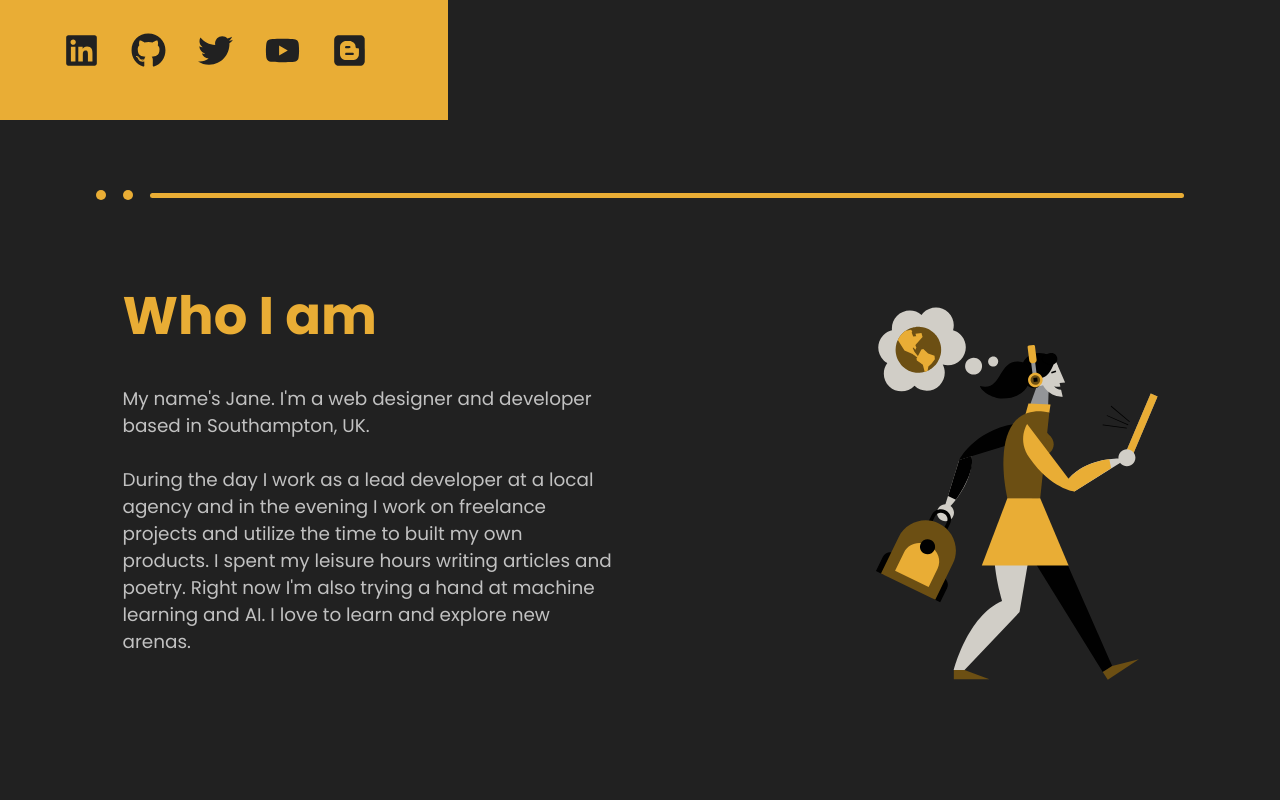
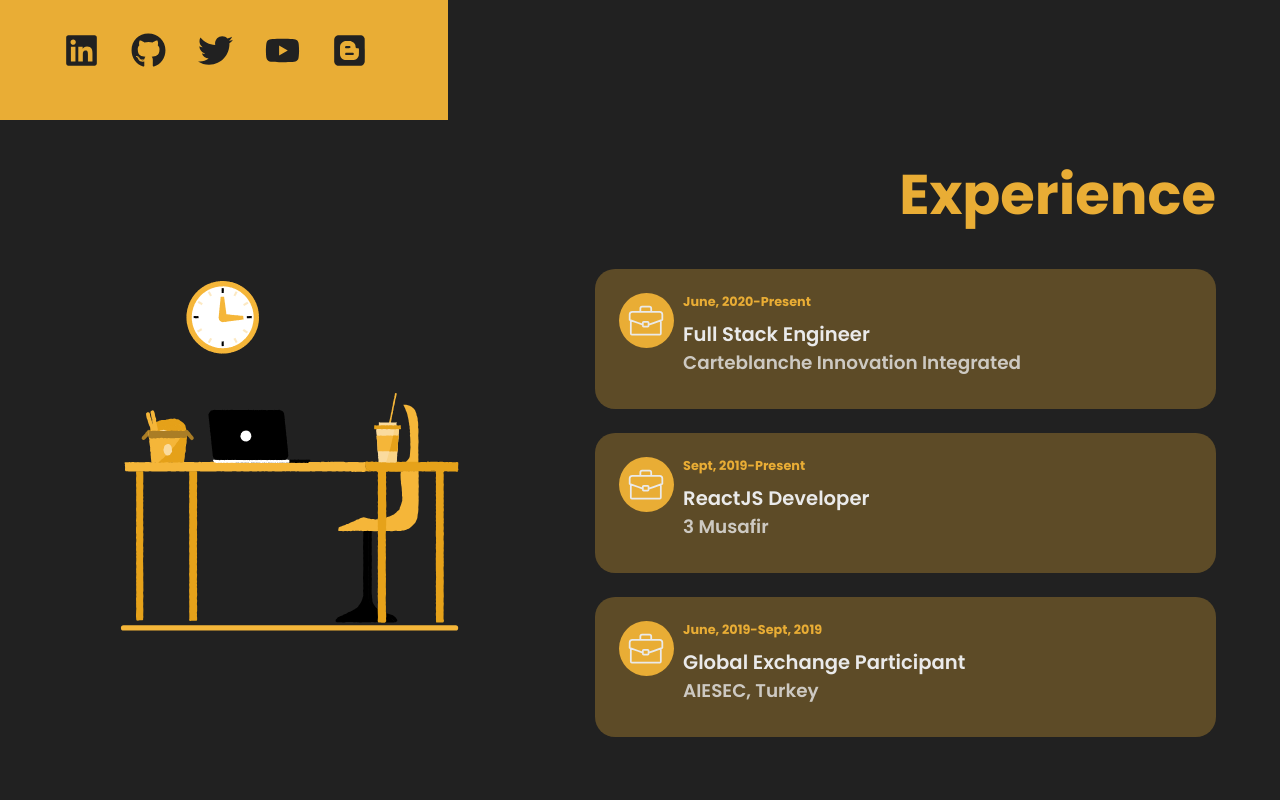
Before and after one commit to Hameezr/Hameez-Portfolio, a React (Create React App) app: page / in a window 1280 px wide. Shown: the part 680-1480 px from the top of the page. Built offline with nearby package versions, Linux system fonts and the light colour scheme; a web font is replaced by a local one.

Commit message:
added experience

```diff
--- a/src/App.js
+++ b/src/App.js
@@ -12,8 +12,6 @@
 
   const { theme } = useContext(ThemeContext);
 
-  console.log("%cDEVELOPER PORTFOLIO", `color:${theme.primary}; font-size:50px`);
-  console.log("%chttps://github.com/hhhrrrttt222111/developer-portfolio", `color:${theme.tertiary}; font-size:20px`);
   // console.log = console.warn = console.error = () => {};
 
   return (
--- a/src/components/Contacts/Contacts.js
+++ b/src/components/Contacts/Contacts.js
@@ -141,7 +141,6 @@
                 };
 
                 axios.post(contactsData.sheetAPI, responseData).then((res) => {
-                    console.log('success');
                     setSuccess(true);
                     setErrMsg('');
 
--- a/src/components/Experience/Experience.css
+++ b/src/components/Experience/Experience.css
@@ -61,7 +61,7 @@
 
 .experience-details > h6 {
     font-family: var(--primaryFont);
-    font-size: 0.85rem;
+    font-size: 0.80rem;
     font-weight: 700;
     margin-bottom: 0.5rem;
 }
--- a/src/components/Experience/Experience.js
+++ b/src/components/Experience/Experience.js
@@ -25,7 +25,9 @@
                             jobtitle={exp.jobtitle}
                             company={exp.company}
                             startYear={exp.startYear}
-                            endYear={exp.endYear}/>
+                            endYear={exp.endYear}
+                            details={exp.details}
+                            />
                     ))}
                  </div>
              </div>
--- a/src/components/Experience/ExperienceCard.js
+++ b/src/components/Experience/ExperienceCard.js
@@ -1,44 +1,78 @@
-import React, { useContext } from 'react';
-import { makeStyles } from '@material-ui/core/styles';
-import Fade from 'react-reveal/Fade';
+import React, { useContext } from "react";
+import { makeStyles } from "@material-ui/core/styles";
+import Fade from "react-reveal/Fade";
 
-import { ThemeContext } from '../../contexts/ThemeContext';
+import { ThemeContext } from "../../contexts/ThemeContext";
 
-import expImgWhite from '../../assets/svg/experience/expImgWhite.svg'
-import expImgBlack from '../../assets/svg/experience/expImgBlack.svg'
+import expImgWhite from "../../assets/svg/experience/expImgWhite.svg";
+import expImgBlack from "../../assets/svg/experience/expImgBlack.svg";
 
-import './Experience.css'
+import "./Experience.css";
 
-function ExperienceCard({id, company, jobtitle, startYear, endYear}) {
-
+function ExperienceCard({
+  id,
+  company,
+  jobtitle,
+  startYear,
+  endYear,
+  details,
+}) {
   const { theme } = useContext(ThemeContext);
 
   const useStyles = makeStyles((t) => ({
-        experienceCard : {
-            backgroundColor:theme.primary30,
+    experienceCard: {
+      backgroundColor: theme.primary30,
       "&:hover": {
-                backgroundColor:theme.primary50,
+        backgroundColor: theme.primary50,
+        height: "100%",
       },
     },
+    dot: {
+      height: "10px",
+      width: "10px",
+      backgroundColor: "#eaeaeacc",
+      borderRadius: "50%",
+      display: "inline-block",
+      marginRight: '6px',
+      marginTop: '8px',
+    },
   }));
+  const [isShown, setIsShown] = React.useState(false);
 
   const classes = useStyles();
 
-
   return (
     <Fade bottom>
-            <div key={id} className={`experience-card ${classes.experienceCard}`}>
-                <div className="expcard-img" style={{backgroundColor: theme.primary}}>
-                    <img src={theme.type === 'light' ? expImgBlack : expImgWhite} alt="" />
+      <div
+        key={id}
+        className={`experience-card ${classes.experienceCard}`}
+        onMouseEnter={() => setIsShown(true)}
+        onMouseLeave={() => setIsShown(false)}
+      >
+        <div className="expcard-img" style={{ backgroundColor: theme.primary }}>
+          <img
+            src={theme.type === "light" ? expImgBlack : expImgWhite}
+            alt=""
+          />
         </div>
         <div className="experience-details">
-                    <h6 style={{color: theme.primary}}>{startYear}-{endYear}</h6>
-                    <h4 style={{color: theme.tertiary}}>{jobtitle}</h4>
-                    <h5 style={{color: theme.tertiary80}}>{company}</h5>
+          <h6 style={{ color: theme.primary }}>
+            {startYear}-{endYear}
+          </h6>
+          <h4 style={{ color: theme.tertiary }}>{jobtitle}</h4>
+          <h5 style={{ color: theme.tertiary80 }}>{company}</h5>
+          {isShown
+            ? details.map((item) => (
+                <div style={{display: 'flex'}}>
+                  <span className={classes.dot}></span>
+                  <h6 style={{ color: theme.tertiary80, fontSize: '0.85rem', margin: '5px 0px'}}>{item}</h6>
+                </div>
+              ))
+            : null}
         </div>
       </div>
     </Fade>
-    )
+  );
 }
 
-export default ExperienceCard
+export default ExperienceCard;
--- a/src/data/experienceData.js
+++ b/src/data/experienceData.js
@@ -1,23 +1,34 @@
 export const experienceData = [
     {
         id: 1,
-        company: 'Globex Corporation',
-        jobtitle: 'Frontend Developer',
-        startYear: '2018',
-        endYear: '2019'
+        company: 'Carteblanche Innovation Integrated',
+        jobtitle: 'Full Stack Engineer',
+        startYear: 'June, 2020',
+        endYear: 'Present',
+        details: [`Developed dynamic product web application from scratch while meeting all the performance and quality benchmarks using ReactJS and Redux.`,
+    'Built Server side APIs with optimised quality to enhance the workflow of the product.',
+    '100% test coverage in all contributions using Jest and React Testing Library.',
+    'Supervised and mentored 6 Junior Team Members and reviewed their codes to ensure high performance and enhance their skillset.',
+    'Established and maintained the company\'s coding standards document choosing the best practices adopted in the industry.,'
+    ]
     },
     {
         id: 2,
-        company: 'Vehement Capital Partners',
-        jobtitle: 'Backend Developer',
-        startYear: '2019',
-        endYear: '2020'
+        company: '3 Musafir',
+        jobtitle: 'ReactJS Developer',
+        startYear: 'Sept, 2019',
+        endYear: 'Present',
+        details: ['Developed ReactJS App to enhance the process of onboarding new members for the community',
+        'Communicating with clients and understanding system-specific requirements, enhancing the touchpoints to design a better User experience.',
+        'Led UX research with a team of 3 people, to create user stories, non-functional requirements, and acceptance criteria, and prepared test cases.'],
     },
     {
         id: 3,
-        company: 'Wonka Industries',
-        jobtitle: 'Marketing',
-        startYear: '2020',
-        endYear: 'Present'
+        company: 'AIESEC, Turkey',
+        jobtitle: 'Global Exchange Participant',
+        startYear: 'June, 2019',
+        endYear: 'Sept, 2019',
+        details: ['Led daily workshops to enhance soft skills of students such as public speaking and problem solving.',
+        'Received a certificate of achievement for structuring and implementing one of the most effective course outlines.'],
     },
 ]
--- a/src/pages/Main/Main.js
+++ b/src/pages/Main/Main.js
@@ -13,10 +13,10 @@
 
             <Navbar />
             <Landing />
-            <About />
+            {/* <About /> */}
+            <Experience />
+            <Skills />
             <Education />
-            <Skills />
-            <Experience />
             <Projects />
             <Achievement />
             <Services />
```
Lines whose indentation alone changed are shown as unchanged.
